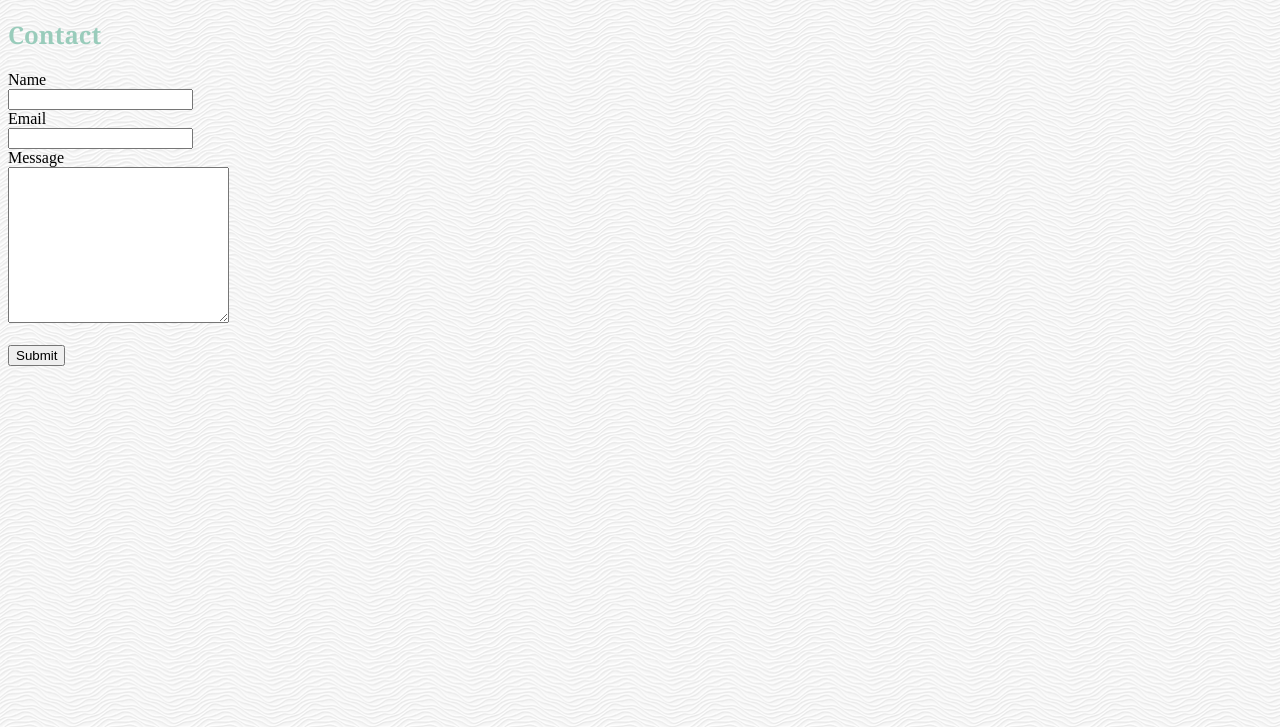
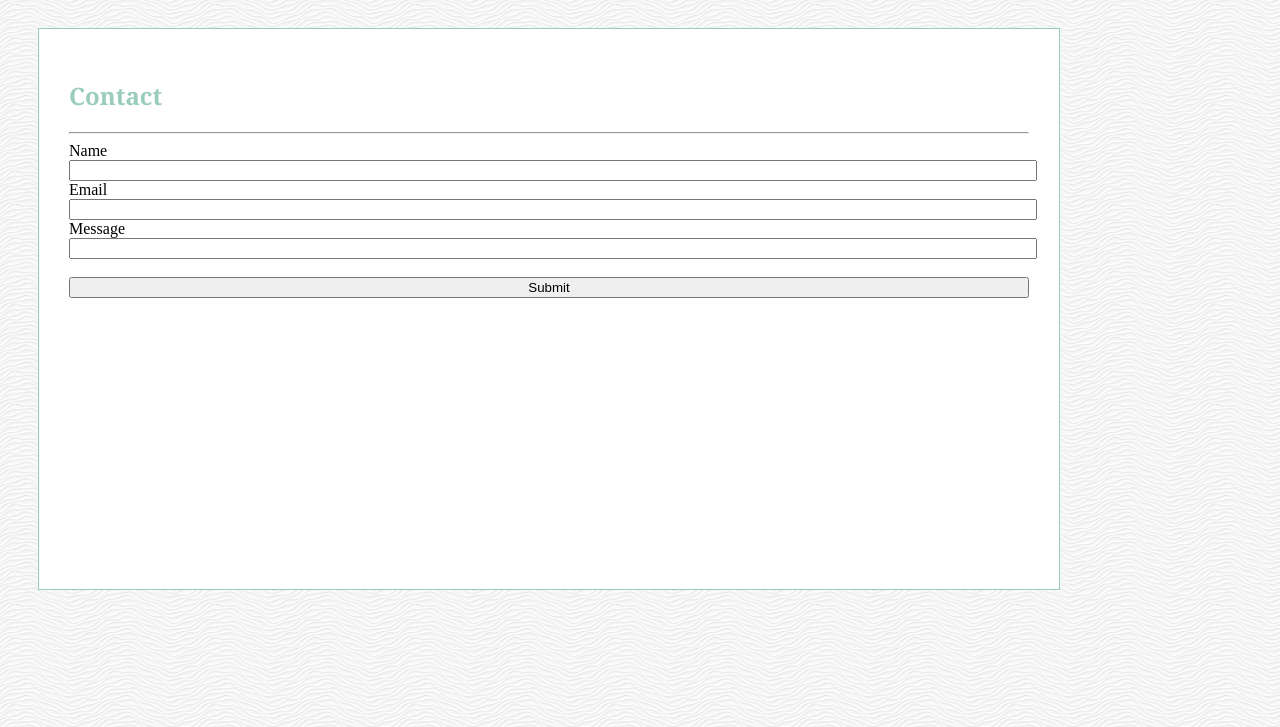
Before and after one commit to christinachon/Basic-Portfolio, a plain HTML site: page contact.html in a window 1280 px wide. Shown: the part 73-800 px from the top of the page. Drawn offline with Linux system fonts and the light colour scheme; files whose address does not match are found by name.

Commit message:
styled contact form

```diff
--- a/assets/css/style.css
+++ b/assets/css/style.css
@@ -7,7 +7,7 @@ body {
      font-family:'Georgia', 'Times New Roman', 'serif';
  }
 
- .description {
+ .description{
      background-color: white;
      width: 960px;
      height: 500px;
@@ -15,6 +15,14 @@ body {
      padding: 30px;
      margin: 30px;
 
+ }
+ .contact{
+    background-color: white;
+    width: 960px;
+    height: 500px;
+    border: 1px solid #99ccbb;
+    padding: 30px;
+    margin: 30px;
  }
 
  p{
@@ -55,3 +63,7 @@ body {
      color: white;
      font-family:'Georgia', 'Times New Roman', 'serif';
  }
+
+ input {
+     width: 100%
+ }
--- a/contact.html
+++ b/contact.html
@@ -17,14 +17,14 @@
                 </div>
 
         <div class="contact">
-            <h2>Contact</h2>
+            <h2>Contact</h2><hr>
             <form action="/action_page.php">
                 Name<br>
                 <input type="name" name="name"><br>
                 Email<br>
                 <input type="email" name="email"><br>
                 Message<br>
-                <textarea name="message" rows="10" cols="25"></textarea><br>
+                <input name="message"></input><br>
             </form>
             <br>
             <input type="submit" value="Submit">
```
